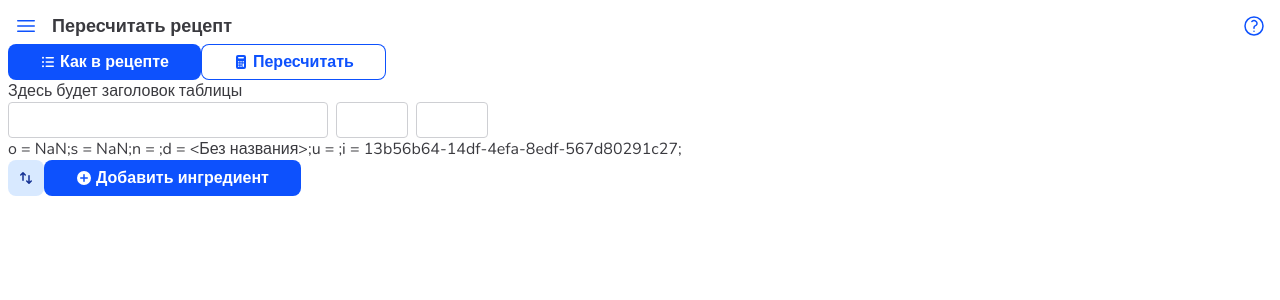
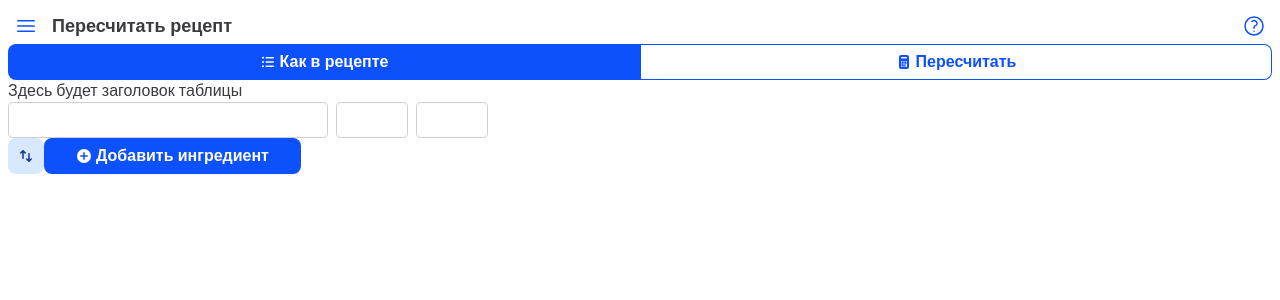
Before and after one commit to stepanzh/Proportio-beta, a Vue app: page / in a window 1280 px wide. Shown: the top 300 px of the page. Built offline with nearby package versions, Linux system fonts and the light colour scheme.

Commit message:
feat(mode-toggle): style

```diff
--- a/src/components/OriginalTable.vue
+++ b/src/components/OriginalTable.vue
@@ -8,14 +8,14 @@
                 <TextField v-model="ingr.unit" class="cell-unit" />
             </div>
             <!-- Debug info -->
-            <div>
+            <!-- <div>
                 <span>o = {{ ingr.originalAmount }};</span>
                 <span>s = {{ ingr.scaledAmount }};</span>
                 <span>n = {{ ingr.name }};</span>
                 <span>d = {{ ingr.displayedName }};</span>
                 <span>u = {{ ingr.unit }};</span>
                 <span>i = {{ ingr.id }};</span>
-            </div>
+            </div> -->
         </div>
         <!-- Actions -->
         <div>
--- a/src/components/ScaledTable.vue
+++ b/src/components/ScaledTable.vue
@@ -8,13 +8,13 @@
                 <span class="cell-unit">{{ ingr.unit === '' ? 'empty-unit' : ingr.unit }}</span>
             </div>
             <!-- Debug info -->
-            <div>
+            <!-- <div>
                 <span>o = {{ ingr.originalAmount }};</span>
                 <span>s = {{ ingr.scaledAmount }};</span>
                 <span>n = {{ ingr.name }};</span>
                 <span>u = {{ ingr.unit }};</span>
                 <span>i = {{ ingr.id }};</span>
-            </div>
+            </div> -->
         </div>
     </div>
 </template>
--- a/src/ui/PButton.vue
+++ b/src/ui/PButton.vue
@@ -38,6 +38,7 @@ const props = defineProps({
 .btn__content {
     /* Overpower (?) */
     display: flex;
+    justify-content: center;
     gap: 4px;
 }
 
--- a/src/views/proportio/CalculatorView.vue
+++ b/src/views/proportio/CalculatorView.vue
@@ -17,14 +17,16 @@
 
         <template #body>
             <!-- Mode toggle -->
-            <div>
+            <div class="mode-toggle">
                 <PButton @click="setOriginal" label="Как в рецепте"
+                    class="mode-toggle__left"
                     :class="{ 'btn-filled-primary': mode === Modes.original, 'btn-outlined': mode === Modes.scale }">
                     <template #icon>
                         <ListBulletIconMini />
                     </template>
                 </PButton>
                 <PButton @click="setScaled" label="Пересчитать"
+                    class="mode-toggle__right"
                     :class="{ 'btn-filled-primary': mode === Modes.scale, 'btn-outlined': mode === Modes.original }">
                     <template #icon>
                         <CalculatorIconMini />
@@ -102,4 +104,26 @@ function setScaled() {
     overflow: hidden;
     white-space: nowrap;
 }
+
+
+.mode-toggle {
+    display: grid;
+    grid-template-columns: repeat(2, 1fr);
+}
+
+.btn.mode-toggle__left,
+.btn.mode-toggle__right {
+    padding-left: 0;
+    padding-right: 0;
+}
+
+.btn.mode-toggle__left {
+    border-top-right-radius: 0;
+    border-bottom-right-radius: 0;
+}
+
+.btn.mode-toggle__right {
+    border-top-left-radius: 0;
+    border-bottom-left-radius: 0;
+}
 </style>
```
